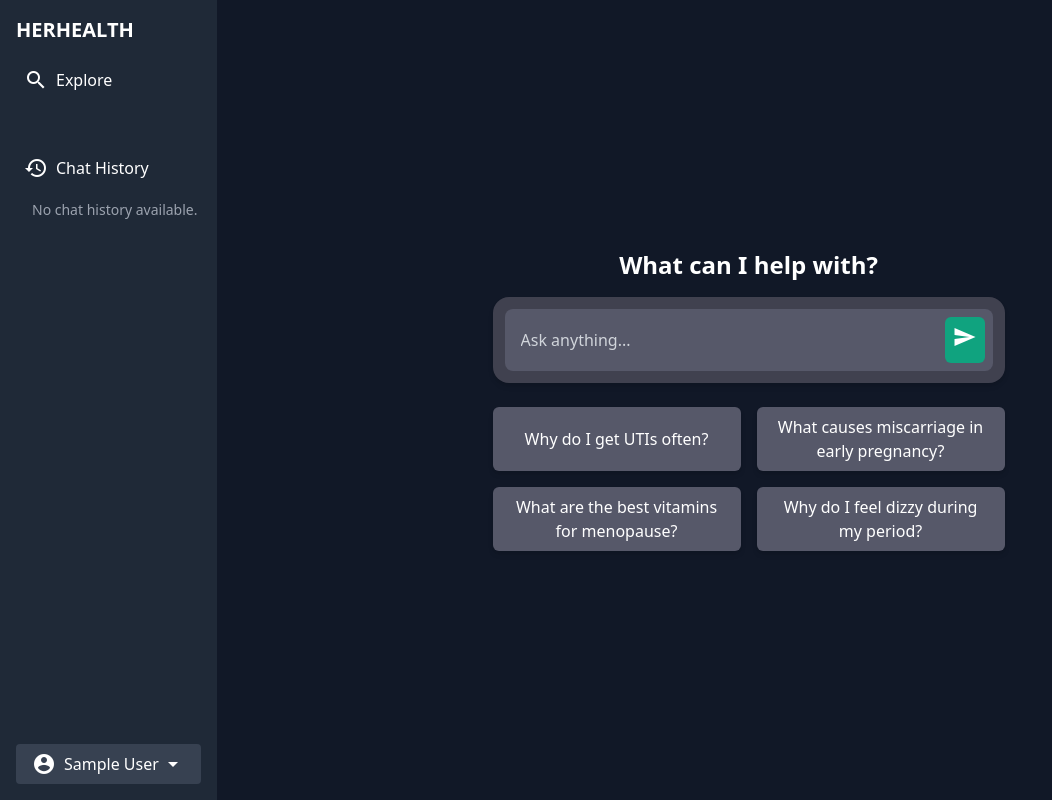
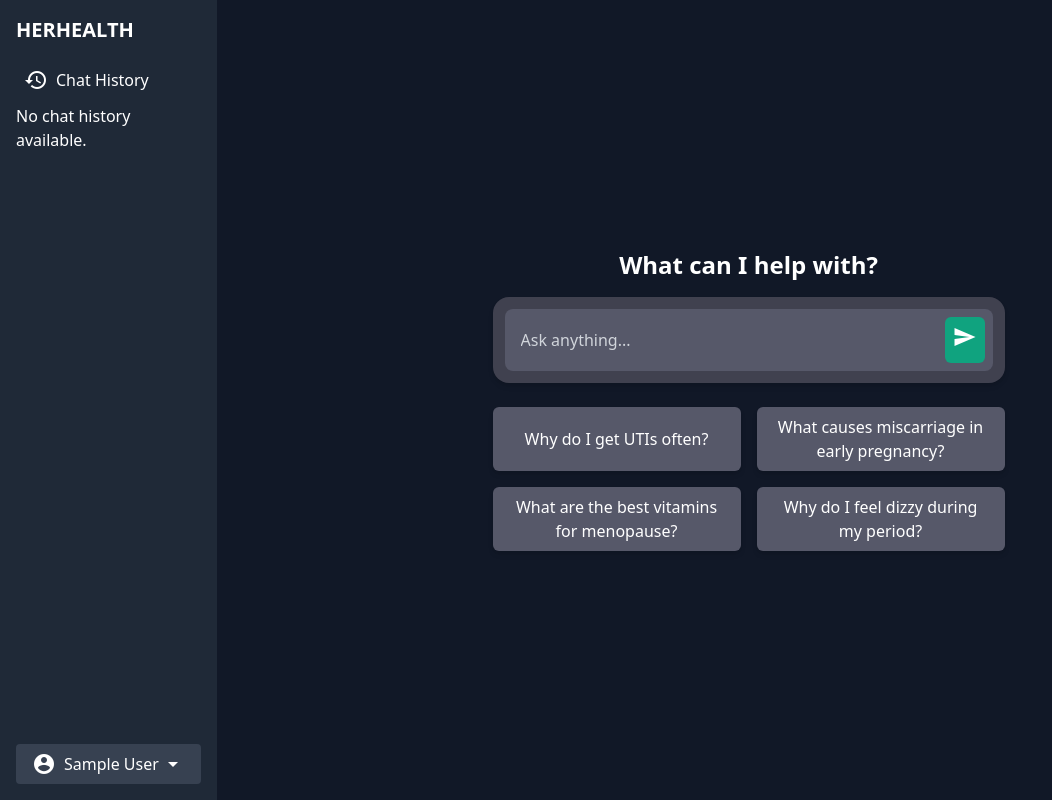
Before and after one commit to anderson895/HERHEALTH, a Flask app: page /user/home in a window 1280 px wide. Shown: the whole page, without its empty margins (0-1052 px from the left). Run offline with Flask 3, Linux system fonts and the light colour scheme; the visitor is signed in with stand-in values (Sample User, id 1); data that the repository does not hold is empty; parts of the project's set-up code (start-up, migrations or seed data) failed here and were passed over; some libraries are stand-ins or nearby versions.

Commit message:
update sidebar

```diff
--- a/static/css/chat.css
+++ b/static/css/chat.css
@@ -6,3 +6,14 @@
 #chat-box::-webkit-scrollbar {
     display: none; /* Tinatago ang scrollbar sa Chrome at Edge */
 }
+
+/* Hide scrollbar for Chrome, Safari and Opera */
+.scrollbar::-webkit-scrollbar {
+    display: none;
+  }
+
+  /* Hide scrollbar for IE, Edge and Firefox */
+  .scrollbar {
+    -ms-overflow-style: none;  /* IE and Edge */
+    scrollbar-width: none;     /* Firefox */
+  }
--- a/static/js/get_chat.js
+++ b/static/js/get_chat.js
@@ -24,14 +24,14 @@ function loadChatHistory() {
             if (!data.chat_dates || data.chat_dates.length === 0) {
                 $("#chat-history").append("<li class='py-1'>No chat history available.</li>");
             } else {
-                let today = new Date().toISOString().split('T')[0]; // Get today's date in YYYY-MM-DD format
+                let today = new Date().toISOString().split('T')[0];
                 data.chat_dates.forEach(date => {
-                    // Check if the date is today's date and display "DATE TODAY"
                     let displayDate = (date === today) ? "DATE TODAY" : date;
                     $("#chat-history").append(`<li class="py-1 hover:text-white cursor-pointer chat-date" data-date="${date}">${displayDate}</li>`);
                 });
             }
 
+            // Hide the spinner after loading the chat history
             $("#spinner").hide();
         },
         error: function () {
@@ -40,6 +40,7 @@ function loadChatHistory() {
         }
     });
 }
+
 
 // Click event for fetching chats on specific date
 $(document).on("click", ".chat-date", function () {
--- a/templates/components/user_header.html
+++ b/templates/components/user_header.html
@@ -20,28 +20,29 @@
 
     <div class="relative flex h-screen">
         <!-- Sidebar -->
-        <aside id="sidebar" class="w-64 bg-gray-800 p-4 fixed inset-y-0 left-0 transform -translate-x-full transition-transform duration-300 md:translate-x-0 md:relative z-50 flex flex-col justify-between">
+        <aside id="sidebar" class="w-64 bg-gray-800 p-4 fixed inset-y-0 left-0 transform -translate-x-full transition-transform duration-300 md:translate-x-0 md:relative z-50 flex flex-col h-full">
+
+            <!-- Top Section -->
             <div>
                 <a href="/user/home"><h1 class="text-xl font-bold">HERHEALTH</h1></a>
-                <nav class="mt-4">
+            </div>
+
+           <!-- Middle Scrollable Section -->
+            <div class="mt-4 overflow-y-auto flex-grow scrollbar">
                 <ul>
-                        <a href="/user/explore">
-                            <li class="py-2 hover:bg-gray-700 p-2 rounded mb-12 flex items-center">
-                                <span class="material-icons mr-2">search</span> Explore
-                            </li>
-                        </a>
-
                     <li class="py-2 hover:bg-gray-700 p-2 rounded flex items-center">
                         <span class="material-icons mr-2">history</span> Chat History
                     </li>
-                        <ul id="chat-history" class="mt-2 pl-4 text-sm text-gray-400"></ul>
+                </ul>
 
+                <ul id="chat-history" class="space-y-1">
+                    <!-- Chat history items will be appended here -->
                 </ul>
-                </nav>
             </div>
 
-            <!-- User Section -->
-            <div class="relative">
+
+            <!-- Bottom User Section -->
+            <div class="relative pt-4">
                 <button id="user-btn" class="w-full py-2 px-4 bg-gray-700 rounded flex items-center justify-between">
                     <span class="flex items-center">
                         <span class="material-icons mr-2">account_circle</span>
@@ -58,10 +59,10 @@
                     </ul>
                 </div>
             </div>
-
         </aside>
 
 
 
 
+
 {% include 'components/pageSpinner.html' %}
```
Also changed, not shown: static/js/tesat.json (deleted). Lines whose indentation alone changed are shown as unchanged.
